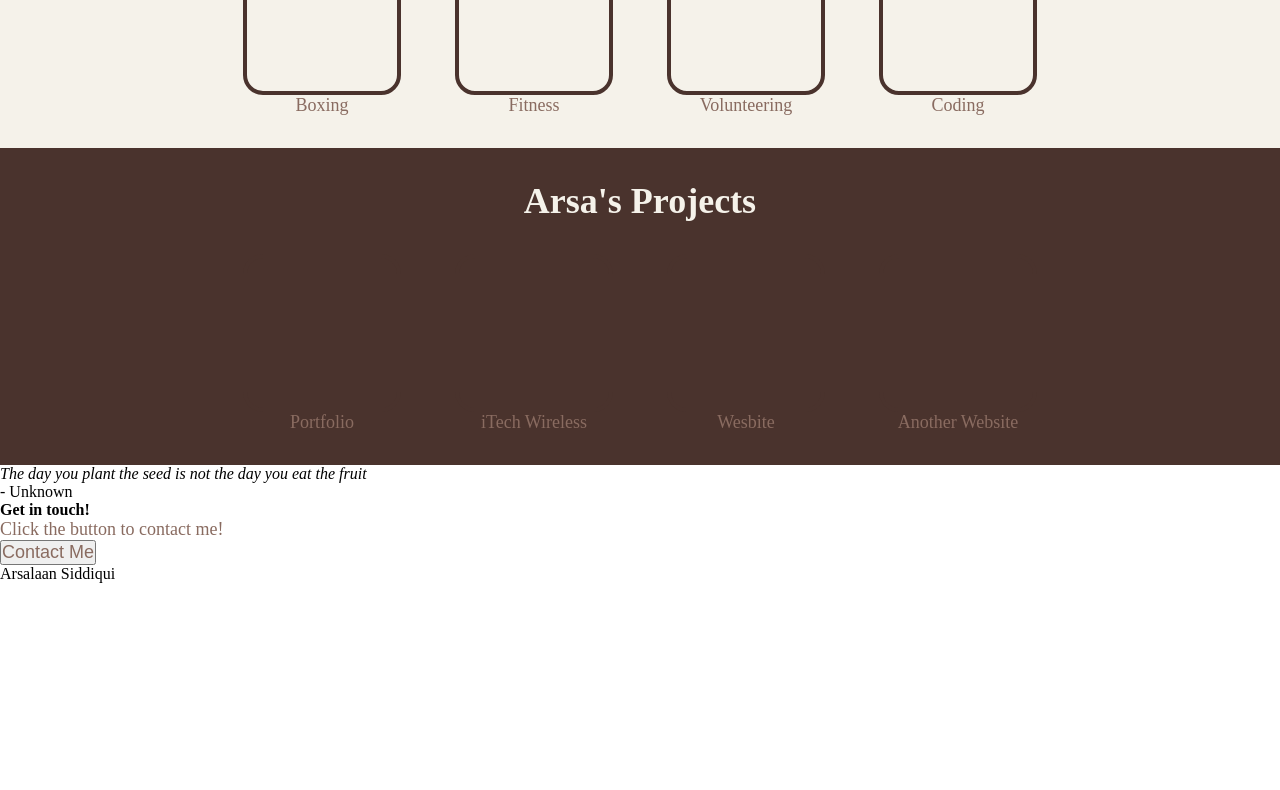
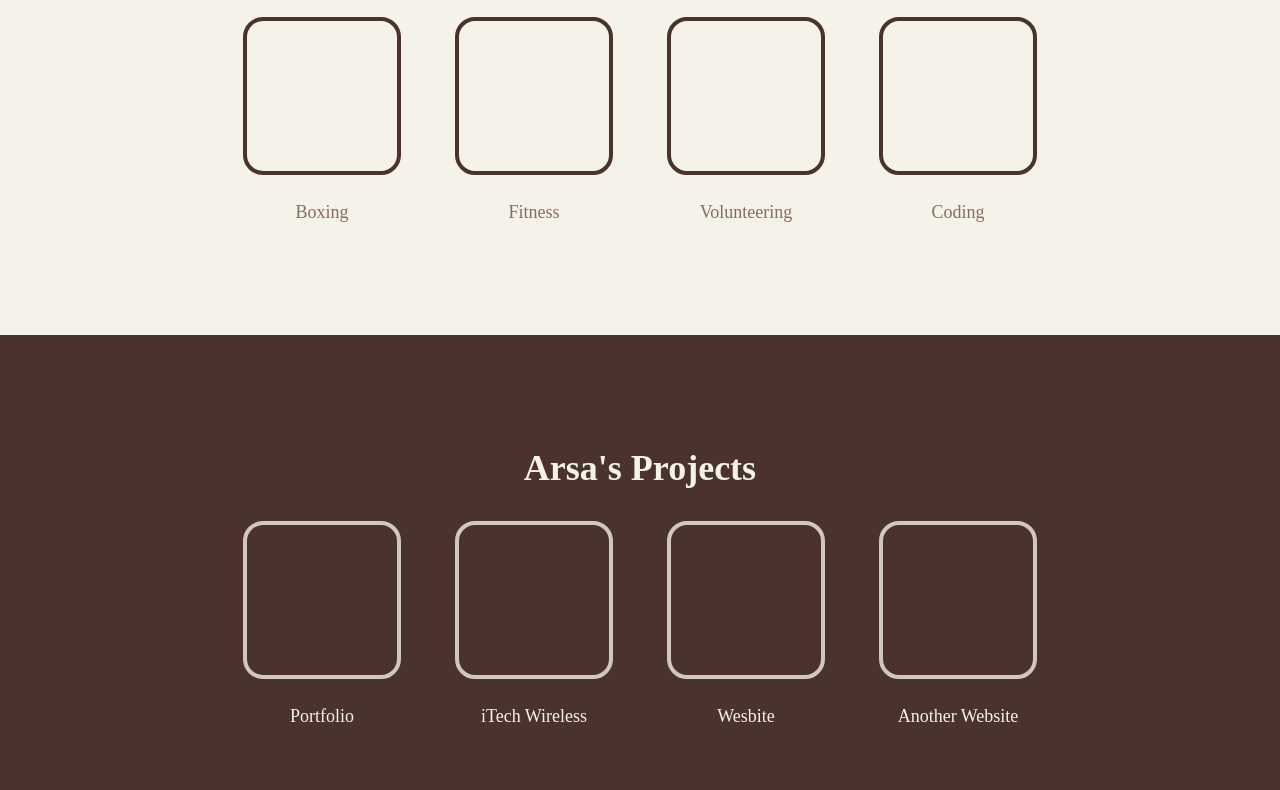
Before and after one commit to ArsalaanS/portfolio, a plain HTML site: page index.html in a window 1280 px wide. Shown: the part 667-1457 px from the top of the page. Before the commit the page ends 1250 px from the top, so only its background shows below. Drawn offline with Linux system fonts and the light colour scheme.

Commit message:
added quote css and footer. project done

```diff
--- a/index.html
+++ b/index.html
@@ -83,7 +83,7 @@
     <div class="quote">
         <em>The day you plant the seed
             is not the day you eat the fruit</em>
-        <p >- Unknown</p>
+        <p class="secondary">- Unknown</p>
     </div>
 
     <div class="sign-up">
--- a/styles.css
+++ b/styles.css
@@ -85,7 +85,7 @@ a:link, .secondary {
     color: #4A332D;
     justify-content: center;
     align-items: center;
-    padding: 2em 13em;
+    padding: 7em 13em;
     gap: 2em;
 }
 
@@ -96,7 +96,7 @@ a:link, .secondary {
     color: #F5F2EA;
     justify-content: center;
     align-items: center;
-    padding: 2em 13em;
+    padding: 7em 13em;
     gap: 2em;
 }
 
@@ -117,6 +117,7 @@ h2 {
     justify-content: center;
     align-items: center;
     flex-direction: column;
+    gap: 1.5em;
 }
 
 .square {
@@ -125,3 +126,60 @@ h2 {
     height: 150px;
     width: 150px;
 }
+
+.main2 .square{
+    border: 4px solid #D0C7C2;
+}
+
+.main2 .secondary{
+    color: #F5F2EA;
+}
+
+.quote {
+    display: flex;
+    flex-direction: column;
+    font-size: 36px;
+    font-weight: 100;
+    justify-content: center;
+    align-items: center;
+    padding: 3em 8em;
+    background-color: #F5F2EA;
+}
+
+.sign-up {
+    background-color: #4A332D;
+    padding: 3em 8em;
+    display: flex;
+    justify-content: center;
+    align-items: center;
+}
+
+.sign-up-container{
+    display: flex;
+    background-color: #F5F2EA;
+    padding: 3em 13em;
+    justify-content: space-around;
+    align-items: center;
+    width: 100%;
+    border-radius: 20px;
+    padding: 3em;
+}
+
+strong {
+    font-size: 36px;
+    color: #4A332D;
+}
+
+button{
+    border-radius: 20px;
+    padding: 0.5em;
+}
+
+footer{
+    padding: 2em 0;
+    display: flex;
+    justify-content: center;
+    align-items: center;
+    background-color: #F5F2EA;
+    color: #4A332D;
+}
```
